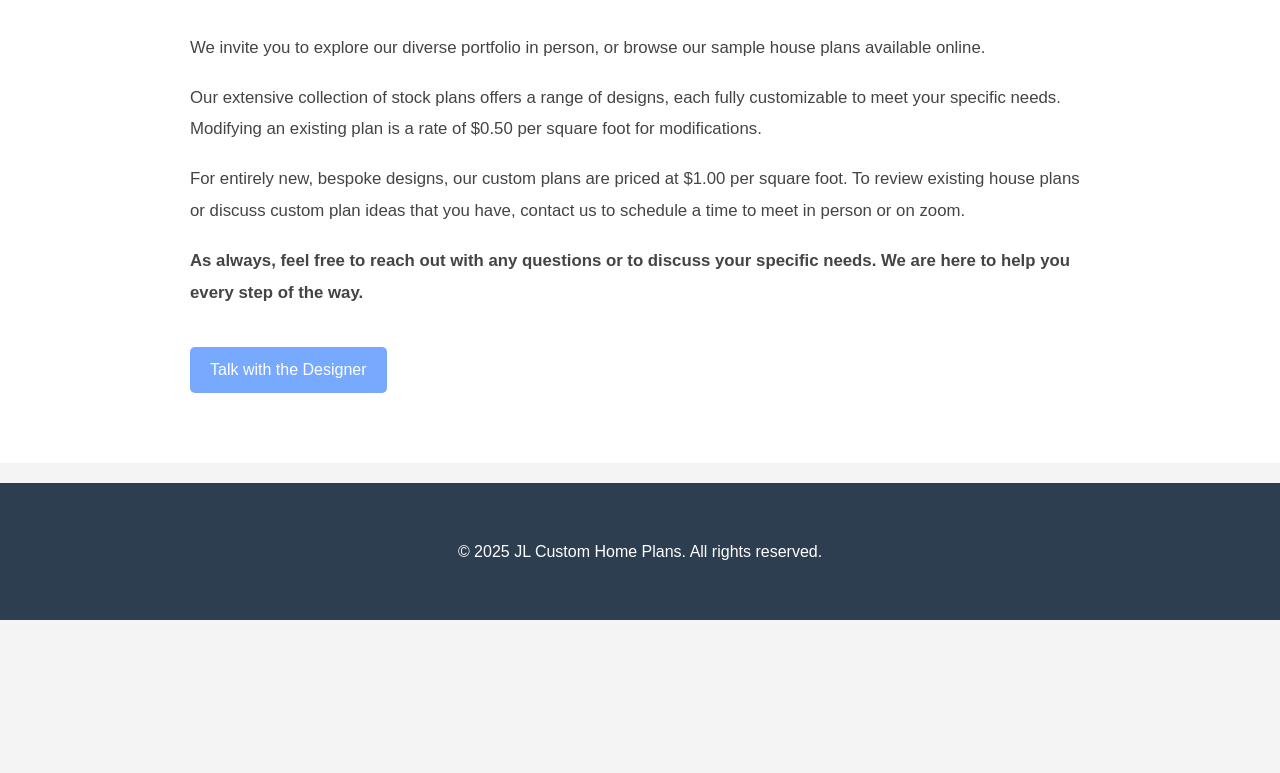
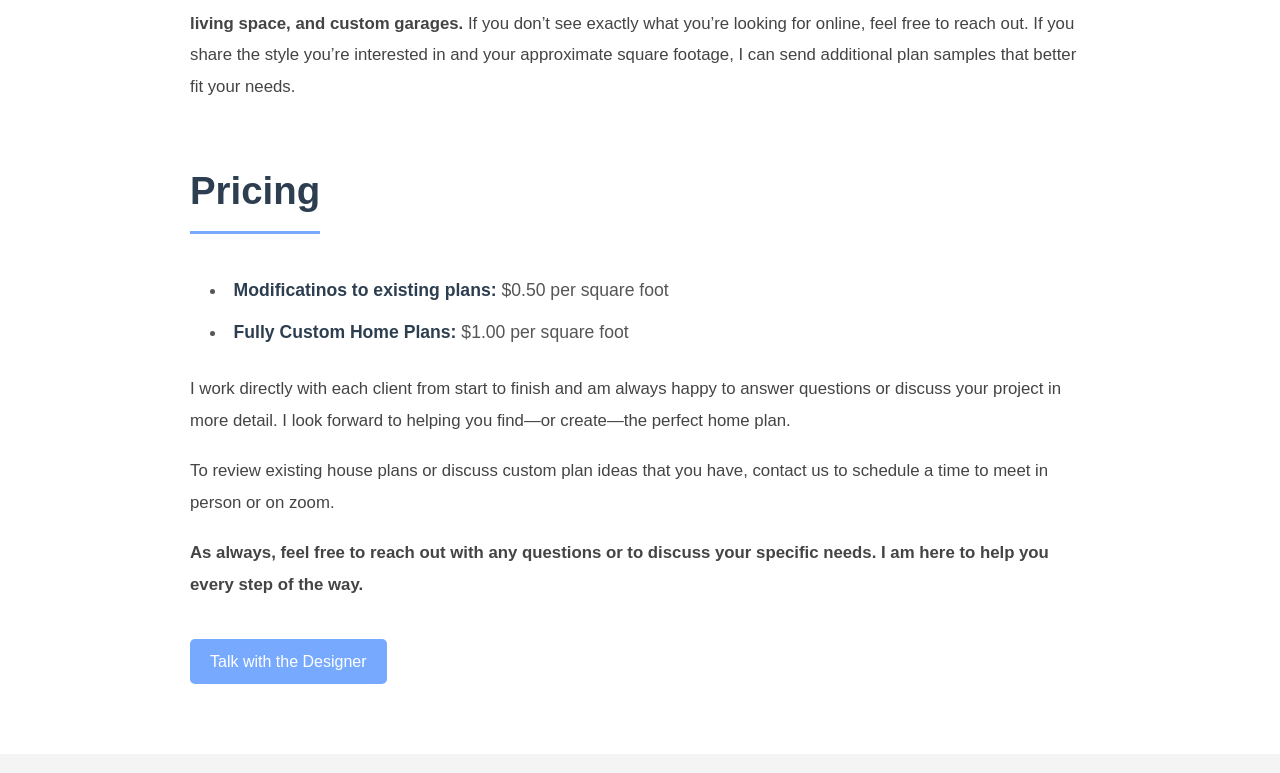
Before and after one commit to devbydesign/Jlhomedesigns, a website: page house-plan-custom.html in a window 1280 px wide. Shown: the part 577-1350 px from the top of the page. Before the commit the page ends 1197 px from the top, so only its background shows below. Drawn offline with Linux system fonts and the light colour scheme.

Commit message:
Update house-plan-custom.html

```diff
--- a/house-plan-custom.html
+++ b/house-plan-custom.html
@@ -21,11 +21,18 @@
 
     <section id="plan-description">
         <div class="container">
-            <h3>Custom Home Plans</h3>
-            <p>We invite you to explore our diverse portfolio  in person, or browse our sample house plans available online.</p>
-            <p>Our extensive collection of stock plans offers a range of designs, each fully customizable to meet your specific needs. Modifying an existing plan is a rate of $0.50 per square foot for modifications.</p>
-            <p>For entirely new, bespoke designs, our custom plans are priced at $1.00 per square foot. To review existing house plans or discuss custom plan ideas that you have, contact us to schedule a time to meet in person or on zoom.</p>
-            <p><strong>As always, feel free to reach out with any questions or to discuss your specific needs. We are here to help you every step of the way.</strong></p>
+            <p>I showcase a <strong>small selection of sample home plans online</strong> to give you an idea of my design style and capabilities. These examples represent only a portion of my full collection.</p>
+
+              <p>My complete plan book includes a wide range of designs, including <strong>ramblers, two-story homes, ramblers with attic living space, and custom garages.</strong> If you don’t see exactly what you’re looking for online, feel free to reach out. If you share the style you’re interested in and your approximate square footage, I can send additional plan samples that better fit your needs.</p>
+            <h3>Pricing</h3>
+            <ul>
+                <li><strong>Modificatinos to existing plans:</strong> $0.50 per square foot</li>
+                <li><strong>Fully Custom Home Plans:</strong> $1.00 per square foot</li>
+            </ul>
+
+            <p>I work directly with each client from start to finish and am always happy to answer questions or discuss your project in more detail. I look forward to helping you find—or create—the perfect home plan.</p>
+            <p> To review existing house plans or discuss custom plan ideas that you have, contact us to schedule a time to meet in person or on zoom.</p>
+            <p><strong>As always, feel free to reach out with any questions or to discuss your specific needs. I am here to help you every step of the way.</strong></p>
             <a href="contact.html" class="btn">Talk with the Designer</a>
         </div>
     </section>
```
